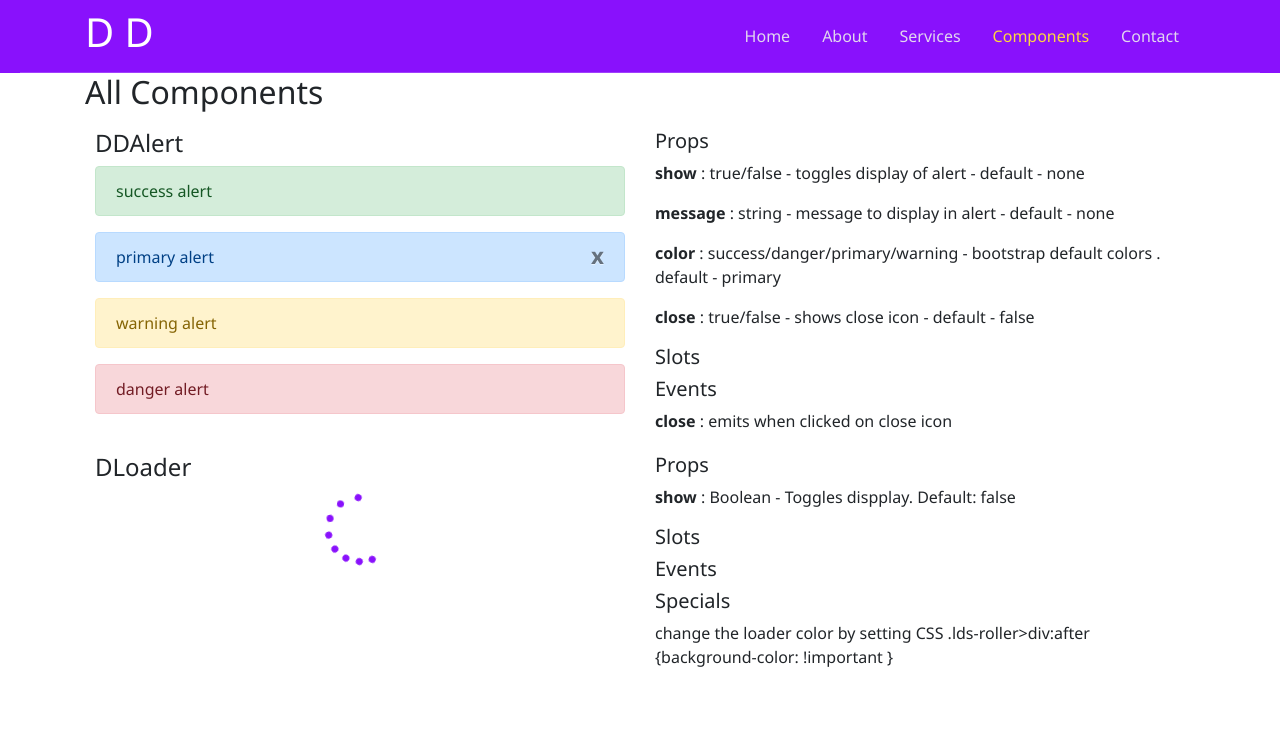
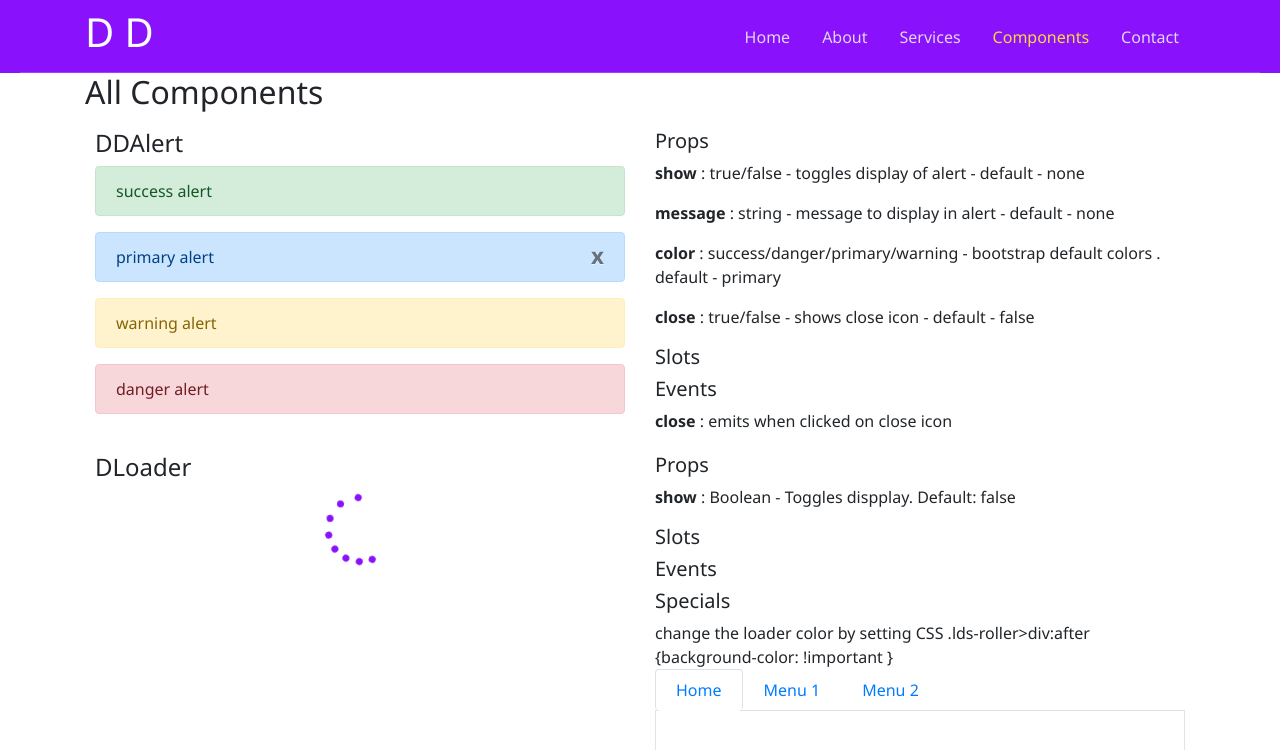
Before and after one commit to dd-vs/dd-vs.github.io, a Vue app: page /components in a window 1280 px wide. Shown: the top 750 px of the page. Built offline with nearby package versions, Linux system fonts and the light colour scheme.

Commit message:
added new componenets

```diff
--- a/src/assets/style.css
+++ b/src/assets/style.css
@@ -35,6 +35,21 @@
 .navbar-toggler {
   color: #fff;
   /* border: 1px solid #ffffff; */
+}
+.nav-tabs li {
+  padding: 8px 20px;
+  border-radius: 5px;
+}
+.nav-tabs .nav-item {
+  margin-bottom: -1px;
+}
+.nav-link {
+  margin-bottom: -1px;
+}
+.tab-content {
+  border-left: 1px solid #e4e4e4;
+  border-right: 1px solid #e4e4e4;
+  border-bottom: 1px solid #e4e4e4;
 }
 .home-banner {
   background: linear-gradient(45deg, #8911fc 25%, #6e0ff5 65%);
--- a/src/components/UI/DLoader.vue
+++ b/src/components/UI/DLoader.vue
@@ -43,7 +43,7 @@
   width: 7px;
   height: 7px;
   border-radius: 50%;
-  background: #8911fc;
+  background: #5f5f5f;
   margin: -4px 0 0 -4px;
 }
 .lds-roller div:nth-child(1) {
--- a/src/pages/TheComponents.vue
+++ b/src/pages/TheComponents.vue
@@ -63,6 +63,33 @@
           <h5>Specials</h5>
           change the loader color by setting CSS .lds-roller>div:after
           {background-color: !important }
+
+          <ul class="nav nav-tabs">
+            <li class="nav-link active">
+              <a data-toggle="tab" href="#home">Home</a>
+            </li>
+            <li class="nav-link">
+              <a data-toggle="tab" href="#menu1">Menu 1</a>
+            </li>
+            <li class="nav-link">
+              <a data-toggle="tab" href="#menu2">Menu 2</a>
+            </li>
+          </ul>
+
+          <div class="tab-content">
+            <div id="home" class="tab-pane fade in active">
+              <h3>HOME</h3>
+              <p>Some content.</p>
+            </div>
+            <div id="menu1" class="tab-pane fade">
+              <h3>Menu 1</h3>
+              <p>Some content in menu 1.</p>
+            </div>
+            <div id="menu2" class="tab-pane fade">
+              <h3>Menu 2</h3>
+              <p>Some content in menu 2.</p>
+            </div>
+          </div>
         </div>
       </div>
     </section>
```
